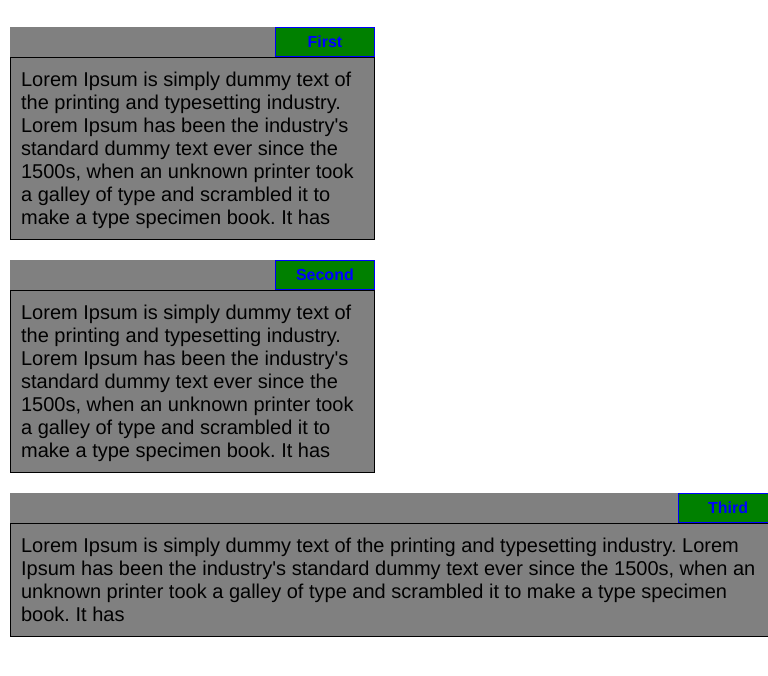
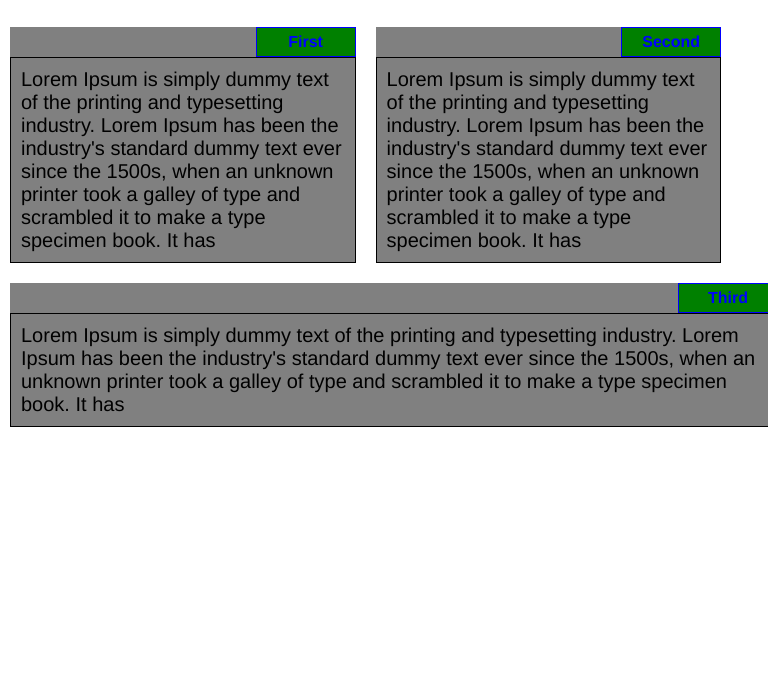
Before and after one commit to Bolishoe/cousera-test, a plain HTML site: page module_solution/index.html in a window 768 px wide. Shown: the part 40-716 px from the top of the page. Drawn offline with Linux system fonts and the light colour scheme.

Commit message:
Few Changes

```diff
--- a/css/style.css
+++ b/css/style.css
@@ -50,7 +50,7 @@ p {
 }
 @media (min-width: 768px) and (max-width: 991px) {
 	.col-md-4 {
-		width: 47.5%;
+		width: 45%;
 		float: left;
 		border: 10px;
 	}
```
